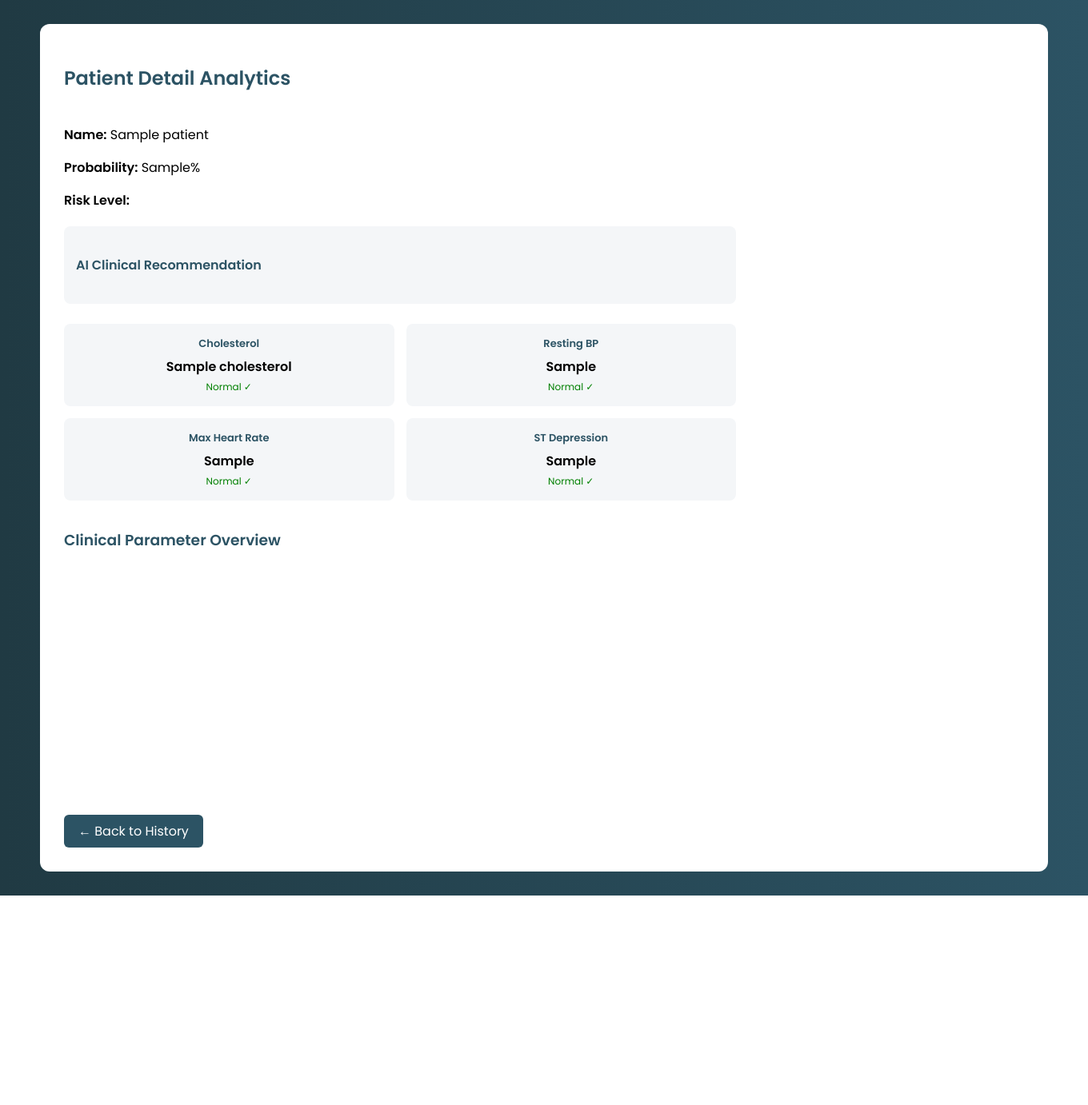
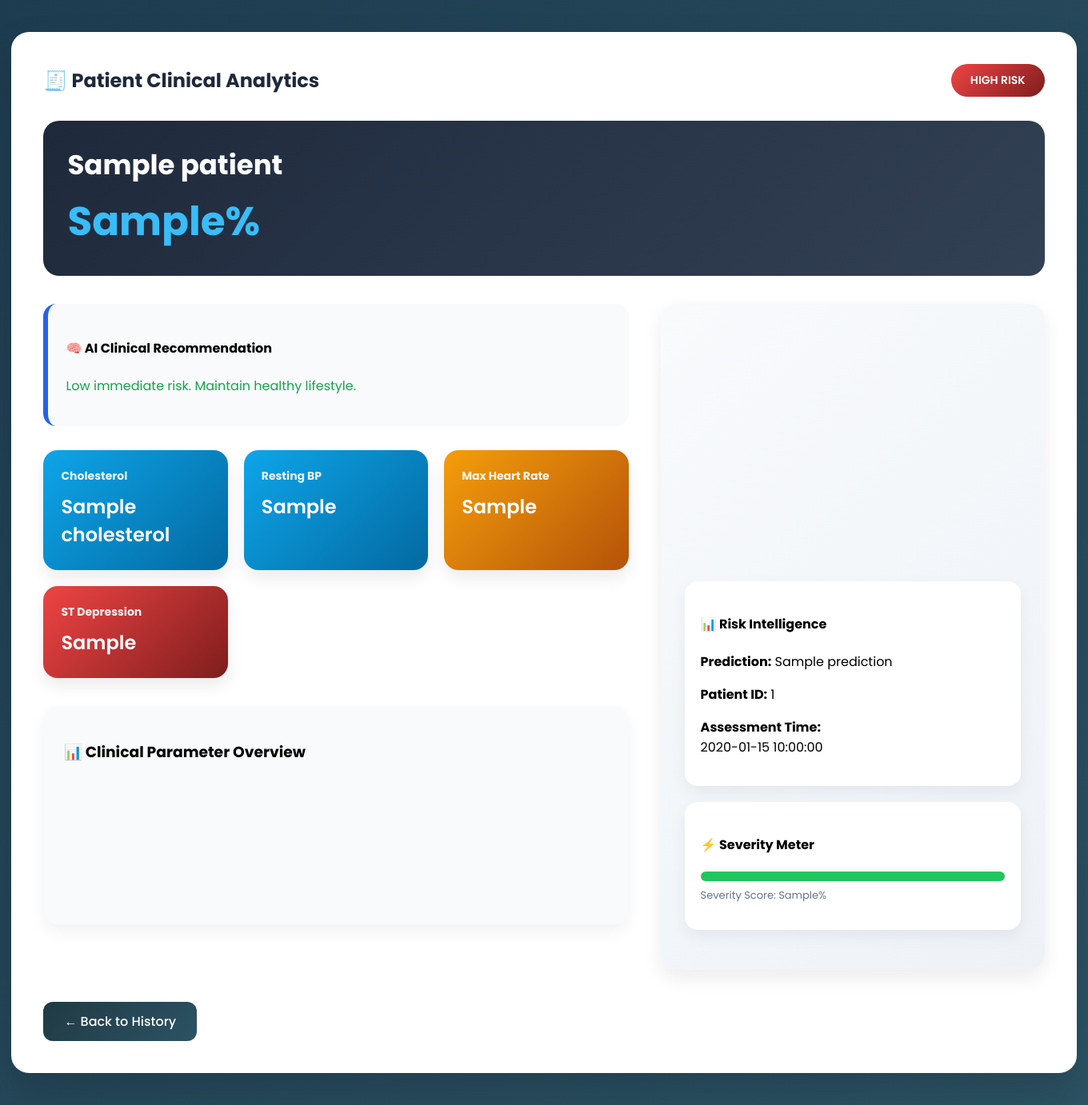
Before and after one commit to RAZA1409/Heart-Disease-Clinical-AI-System, a Flask app: template templates/patient_detail.html in a window 1360 px wide; the page is wider, and only the part inside the window is pictured. Shown: that part at 80% size. Before the commit the page ends 1120 px from the top of that part, so only its background shows below. Run offline with Flask 3, Linux system fonts and the light colour scheme; the template is opened without the code that fills it: most values are stand-ins (such as "Sample title", 1, 10 or a date in 2020); a map, chart or similar area stays blank; parts of the project's set-up code (start-up, migrations or seed data) failed here and were passed over.

Commit message:
Upgrade patient detail page to premium SaaS layout with risk intelligence panel and severity meter

```diff
--- a/templates/patient_detail.html
+++ b/templates/patient_detail.html
@@ -1,120 +1,191 @@
 <!DOCTYPE html>
 <html>
 <head>
-    <title>Patient Detail</title>
+    <title>Patient Clinical Report</title>
 
-    <link href="https://fonts.googleapis.com/css2?family=Poppins:wght@400;500;600&display=swap" rel="stylesheet">
+    <link href="https://fonts.googleapis.com/css2?family=Poppins:wght@400;500;600;700&display=swap" rel="stylesheet">
     <script src="https://cdn.jsdelivr.net/npm/chart.js"></script>
 
 <style>
-        body {
-            font-family: 'Poppins', sans-serif;
-            background: linear-gradient(to right, #203a43, #2c5364);
-            margin: 0;
+
+body{
+    font-family:'Poppins',sans-serif;
+    margin:0;
+    background:linear-gradient(135deg,#1e3c4f,#2c5364);
 }
 
-        .container {
-            width: 90%;
-            max-width: 1200px;
-            margin: 30px auto;
-            background: white;
-            padding: 30px;
-            border-radius: 12px;
+/* MAIN CONTAINER */
+.container{
+    width:92%;
+    max-width:1350px;
+    margin:40px auto;
+    background:#ffffff;
+    padding:40px;
+    border-radius:22px;
+    box-shadow:0 25px 50px rgba(0,0,0,0.15);
 }
 
-        h2 {
-            color: #2c5364;
-            margin-bottom: 25px;
+/* HEADER */
+.header{
+    display:flex;
+    justify-content:space-between;
+    align-items:center;
+    margin-bottom:30px;
 }
 
-        .main-layout {
-            display: flex;
-            gap: 40px;
-            align-items: flex-start;
-            flex-wrap: wrap;
+.header h2{
+    margin:0;
+    font-weight:700;
+    color:#1e293b;
 }
 
-        .left-panel {
-            flex: 1;
-            min-width: 350px;
+/* RISK BADGE */
+.badge{
+    padding:10px 24px;
+    border-radius:30px;
+    font-weight:600;
+    color:white;
+    font-size:14px;
 }
 
-        .right-panel {
-            width: 320px;
-            height: 320px;
+.low{ background:linear-gradient(135deg,#22c55e,#15803d); }
+.moderate{ background:linear-gradient(135deg,#f59e0b,#d97706); }
+.high{ background:linear-gradient(135deg,#ef4444,#7f1d1d); }
+
+/* HERO SECTION */
+.hero{
+    background:linear-gradient(135deg,#1e293b,#334155);
+    color:white;
+    padding:30px;
+    border-radius:20px;
+    margin-bottom:35px;
 }
 
-        .badge {
-            padding: 6px 16px;
-            border-radius: 20px;
-            color: white;
-            font-weight: 500;
+.patient-name{
+    font-size:34px;
+    font-weight:700;
+    margin-bottom:8px;
 }
 
-        .low { background: green; }
-        .moderate { background: orange; }
-        .high { background: red; }
-
-        .recommendation-box {
-            margin-top: 20px;
-            padding: 15px;
-            background: #f4f6f8;
-            border-radius: 8px;
+.probability{
+    font-size:50px;
+    font-weight:700;
+    color:#38bdf8;
 }
 
-        .feature-grid {
-            margin-top: 25px;
-            display: grid;
-            grid-template-columns: 1fr 1fr;
-            gap: 15px;
+/* MAIN LAYOUT */
+.main-layout{
+    display:flex;
+    gap:40px;
+    flex-wrap:wrap;
 }
 
-        .feature-card {
-            background: #f4f6f8;
-            padding: 15px;
-            border-radius: 8px;
-            text-align: center;
-            transition: 0.2s ease;
+.left{
+    flex:1;
+    min-width:420px;
 }
 
-        .feature-card:hover {
-            transform: translateY(-3px);
-            background: #e9eef2;
+.right{
+    width:420px;
+    background:linear-gradient(135deg,#f8fafc,#eef2f7);
+    border-radius:20px;
+    padding:30px;
+    box-shadow:0 10px 25px rgba(0,0,0,0.08);
 }
 
-        .feature-card h4 {
-            margin: 0;
-            color: #2c5364;
-            font-size: 13px;
+/* RECOMMENDATION */
+.recommendation{
+    padding:22px;
+    border-radius:16px;
+    margin-bottom:30px;
+    background:#f8fafc;
+    border-left:6px solid #2563eb;
 }
 
-        .feature-card p {
-            font-size: 16px;
-            font-weight: 600;
-            margin: 6px 0 4px;
+/* FEATURE CARDS */
+.feature-grid{
+    display:grid;
+    grid-template-columns:repeat(auto-fit,minmax(220px,1fr));
+    gap:20px;
+    margin-bottom:35px;
 }
 
-        .status-normal { color: green; font-size: 12px; }
-        .status-high { color: red; font-size: 12px; }
-        .status-low { color: orange; font-size: 12px; }
-
-        .chart-section {
-            margin-top: 35px;
+.card{
+    padding:22px;
+    border-radius:18px;
+    color:white;
+    box-shadow:0 10px 20px rgba(0,0,0,0.08);
+    transition:0.3s;
 }
 
-        .back-btn {
-            display: inline-block;
-            margin-top: 30px;
-            background: #2c5364;
-            color: white;
-            padding: 8px 18px;
-            text-decoration: none;
-            border-radius: 6px;
+.card:hover{
+    transform:translateY(-6px);
 }
 
-        .back-btn:hover {
-            background: #203a43;
+.card h4{
+    margin:0;
+    font-size:14px;
+    opacity:0.9;
 }
+
+.card p{
+    font-size:24px;
+    margin:10px 0 5px;
+    font-weight:600;
+}
+
+.normal{ background:linear-gradient(135deg,#0ea5e9,#0369a1); }
+.warning{ background:linear-gradient(135deg,#f59e0b,#b45309); }
+.danger{ background:linear-gradient(135deg,#ef4444,#7f1d1d); }
+
+/* BAR CHART */
+.chart-box{
+    background:#f8fafc;
+    padding:25px;
+    border-radius:18px;
+    box-shadow:0 10px 20px rgba(0,0,0,0.05);
+}
+
+/* RIGHT PANEL SECTIONS */
+.panel-box{
+    background:white;
+    padding:20px;
+    border-radius:16px;
+    box-shadow:0 8px 20px rgba(0,0,0,0.06);
+    margin-bottom:20px;
+}
+
+.severity-bar{
+    height:12px;
+    border-radius:10px;
+    background:#e5e7eb;
+    overflow:hidden;
+    margin-top:10px;
+}
+
+.severity-fill{
+    height:100%;
+    transition:0.6s;
+}
+
+/* BACK BUTTON */
+.back-btn{
+    display:inline-block;
+    margin-top:40px;
+    padding:12px 26px;
+    background:linear-gradient(135deg,#203a43,#2c5364);
+    color:white;
+    text-decoration:none;
+    border-radius:12px;
+    font-weight:500;
+    transition:0.3s;
+}
+
+.back-btn:hover{
+    transform:translateY(-3px);
+    box-shadow:0 10px 25px rgba(0,0,0,0.2);
+}
+
 </style>
 </head>
 
@@ -122,106 +193,106 @@
 
 <div class="container">
 
-    <h2>Patient Detail Analytics</h2>
+    <div class="header">
+        <h2>🧾 Patient Clinical Analytics</h2>
+
+        {% if patient["Risk Level"] == "LOW" %}
+            <span class="badge low">LOW RISK</span>
+        {% elif patient["Risk Level"] == "MODERATE" %}
+            <span class="badge moderate">MODERATE RISK</span>
+        {% else %}
+            <span class="badge high">HIGH RISK</span>
+        {% endif %}
+    </div>
+
+    <!-- HERO -->
+    <div class="hero">
+        <div class="patient-name">{{ patient['Patient Name'] }}</div>
+        <div class="probability">{{ patient['Probability (%)'] }}%</div>
+    </div>
 
     <div class="main-layout">
 
         <!-- LEFT SIDE -->
-        <div class="left-panel">
+        <div class="left">
 
-            <p><strong>Name:</strong> {{ patient['Patient Name'] }}</p>
-            <p><strong>Probability:</strong> {{ patient['Probability (%)'] }}%</p>
-
-            <p><strong>Risk Level:</strong>
-                {% if patient["Risk Level"] == "LOW" %}
-                    <span class="badge low">LOW</span>
+            <div class="recommendation">
+                <h4>🧠 AI Clinical Recommendation</h4>
+                {% if patient["Risk Level"] == "HIGH" %}
+                    <p style="color:#dc2626;">Immediate cardiology consultation recommended.</p>
                 {% elif patient["Risk Level"] == "MODERATE" %}
-                    <span class="badge moderate">MODERATE</span>
-                {% elif patient["Risk Level"] == "HIGH" %}
-                    <span class="badge high">HIGH</span>
-                {% endif %}
-            </p>
-
-            <div class="recommendation-box">
-                <h4 style="color:#2c5364;">AI Clinical Recommendation</h4>
-
-                {% if patient["Risk Level"] == "HIGH" %}
-                    <p style="color:red;">
-                        ⚠ High cardiovascular risk detected. Immediate cardiology consultation recommended.
-                    </p>
-                {% elif patient["Risk Level"] == "MODERATE" %}
-                    <p style="color:orange;">
-                        ⚠ Moderate risk detected. Lifestyle modification and monitoring advised.
-                    </p>
-                {% elif patient["Risk Level"] == "LOW" %}
-                    <p style="color:green;">
-                        ✓ Low immediate risk. Maintain healthy lifestyle.
-                    </p>
+                    <p style="color:#d97706;">Lifestyle modification & monitoring advised.</p>
+                {% else %}
+                    <p style="color:#16a34a;">Low immediate risk. Maintain healthy lifestyle.</p>
                 {% endif %}
             </div>
 
-            <!-- Feature Cards with Status -->
             <div class="feature-grid">
-
-                <div class="feature-card">
+                <div class="card normal">
                     <h4>Cholesterol</h4>
                     <p>{{ patient['Cholesterol'] }}</p>
-                    {% if patient['Cholesterol Status'] == "HIGH" %}
-                        <div class="status-high">High ↑</div>
-                    {% else %}
-                        <div class="status-normal">Normal ✓</div>
-                    {% endif %}
                 </div>
 
-                <div class="feature-card">
+                <div class="card normal">
                     <h4>Resting BP</h4>
                     <p>{{ patient['Resting BP'] }}</p>
-                    {% if patient['Resting BP Status'] == "HIGH" %}
-                        <div class="status-high">High ↑</div>
-                    {% elif patient['Resting BP Status'] == "LOW" %}
-                        <div class="status-low">Low ↓</div>
-                    {% else %}
-                        <div class="status-normal">Normal ✓</div>
-                    {% endif %}
                 </div>
 
-                <div class="feature-card">
+                <div class="card warning">
                     <h4>Max Heart Rate</h4>
                     <p>{{ patient['Max Heart Rate'] }}</p>
-                    {% if patient['Max Heart Rate Status'] == "HIGH" %}
-                        <div class="status-high">High ↑</div>
-                    {% elif patient['Max Heart Rate Status'] == "LOW" %}
-                        <div class="status-low">Low ↓</div>
-                    {% else %}
-                        <div class="status-normal">Normal ✓</div>
-                    {% endif %}
                 </div>
 
-                <div class="feature-card">
+                <div class="card danger">
                     <h4>ST Depression</h4>
                     <p>{{ patient['ST Depression'] }}</p>
-                    {% if patient['ST Depression Status'] == "HIGH" %}
-                        <div class="status-high">High ↑</div>
-                    {% else %}
-                        <div class="status-normal">Normal ✓</div>
-                    {% endif %}
+                </div>
             </div>
 
-            </div>
-
-            <!-- Feature Chart -->
-            <div class="chart-section">
-                <h3 style="color:#2c5364;">Clinical Parameter Overview</h3>
-                <div style="height:280px;">
+            <div class="chart-box">
+                <h3>📊 Clinical Parameter Overview</h3>
                 <canvas id="featureChart"></canvas>
-                </div>
             </div>
 
         </div>
 
         <!-- RIGHT SIDE -->
-        <div class="right-panel">
-            <canvas id="riskChart"></canvas>
+        <div class="right">
+
+            <div style="margin-bottom:30px;">
+                <canvas id="riskChart" style="height:280px;"></canvas>
+            </div>
+
+            <div class="panel-box">
+                <h4>📊 Risk Intelligence</h4>
+                <p><strong>Prediction:</strong> {{ patient['Prediction'] }}</p>
+                <p><strong>Patient ID:</strong> {{ patient['Patient ID'] }}</p>
+                <p><strong>Assessment Time:</strong><br>{{ patient['Timestamp'] }}</p>
+            </div>
+
+            <div class="panel-box">
+                <h4>⚡ Severity Meter</h4>
+
+                <div class="severity-bar">
+                    <div class="severity-fill"
+                         style="
+                         width:{{ patient['Probability (%)'] }}%;
+                         background:
+                         {% if patient['Probability (%)']|float < 30 %}
+                         #22c55e
+                         {% elif patient['Probability (%)']|float < 70 %}
+                         #f59e0b
+                         {% else %}
+                         #ef4444
+                         {% endif %};">
+                    </div>
+                </div>
+
+                <p style="margin-top:8px;font-size:13px;color:#64748b;">
+                    Severity Score: {{ patient['Probability (%)'] }}%
+                </p>
+            </div>
+
         </div>
 
     </div>
@@ -231,68 +302,63 @@
 </div>
 
 <script>
+
 const probability = {{ patient["Probability (%)"] }};
 
 const centerTextPlugin = {
-        id: 'centerText',
-        beforeDraw(chart) {
-            const { width, height, ctx } = chart;
+    id:'centerText',
+    beforeDraw(chart){
+        const {width,height,ctx}=chart;
         ctx.save();
-            ctx.font = "22px Poppins";
-            ctx.textBaseline = "middle";
-            ctx.fillStyle = "#2c5364";
-            const text = probability + "%";
-            const textX = (width - ctx.measureText(text).width) / 2;
-            const textY = height / 2;
-            ctx.fillText(text, textX, textY);
-            ctx.restore();
+        ctx.font="bold 28px Poppins";
+        ctx.fillStyle="#1e293b";
+        ctx.textAlign="center";
+        ctx.textBaseline="middle";
+        ctx.fillText(probability+"%",width/2,height/2);
     }
 };
 
-    new Chart(document.getElementById('riskChart'), {
-        type: 'doughnut',
-        data: {
-            datasets: [{
-                data: [probability, 100 - probability],
-                backgroundColor: [
-                    probability < 30 ? 'green' :
-                    probability < 70 ? 'orange' : 'red',
-                    '#e0e0e0'
+new Chart(document.getElementById('riskChart'),{
+    type:'doughnut',
+    data:{
+        datasets:[{
+            data:[probability,100-probability],
+            backgroundColor:[
+                probability<30?'#22c55e':
+                probability<70?'#f59e0b':'#ef4444',
+                '#e5e7eb'
             ],
-                borderWidth: 1
+            borderWidth:0
         }]
     },
-        options: {
-            responsive: true,
-            cutout: '75%',
-            plugins: { legend: { display: false } }
+    options:{
+        cutout:'75%',
+        plugins:{legend:{display:false}}
     },
-        plugins: [centerTextPlugin]
+    plugins:[centerTextPlugin]
 });
 
-    new Chart(document.getElementById('featureChart'), {
-        type: 'bar',
-        data: {
-            labels: ['Cholesterol', 'Resting BP', 'Max HR', 'ST Depression'],
-            datasets: [{
-                data: [
+new Chart(document.getElementById('featureChart'),{
+    type:'bar',
+    data:{
+        labels:['Cholesterol','Resting BP','Max HR','ST Depression'],
+        datasets:[{
+            data:[
                 {{ patient['Cholesterol'] }},
                 {{ patient['Resting BP'] }},
                 {{ patient['Max Heart Rate'] }},
                 {{ patient['ST Depression'] }}
             ],
-                backgroundColor: '#2c5364',
-                borderRadius: 6
+            backgroundColor:'#2c5364',
+            borderRadius:8
         }]
     },
-        options: {
-            responsive: true,
-            plugins: { legend: { display: false } },
-            scales: {
-                y: { beginAtZero: true }
-            }
+    options:{
+        plugins:{legend:{display:false}},
+        scales:{y:{beginAtZero:true}}
     }
 });
+
 </script>
 
 </body>
```
Also changed, not shown: templates/history.html (+186 -57 lines). Lines whose indentation alone changed are shown as unchanged.
